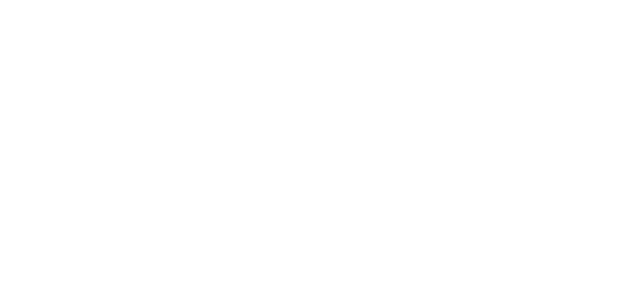
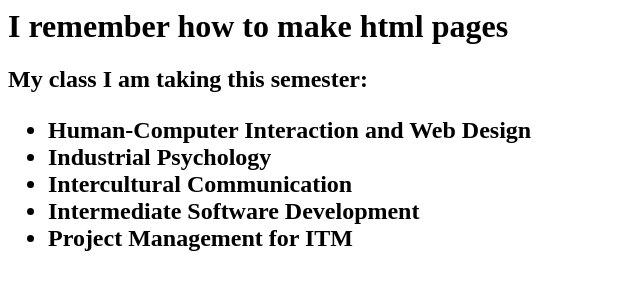
Before and after one commit to bpicus8/lab1, a plain HTML site: page index.html in a window 1280 px wide. Shown: the whole page, without its empty margins (0-640 px from the left). Drawn offline with Linux system fonts and the light colour scheme.

Commit message:
Added basic page with an unordered list

```diff
--- a/index.html
+++ b/index.html
@@ -1,5 +1,16 @@
 <!DOCTYPE shtml>
 <html lang="en">
-<head>
-  <meta charset="UTF-8">
-  <title>Basic HTML Page</title>
+  <head>
+    <meta charset="UTF-8">
+    <title>Basic HTML Page</title>
+  </head>
+  <body>
+    <h1>I remember how to make html pages</h1>
+    <h2>My class I am taking this semester:
+    <ul>
+      <li>Human-Computer Interaction and Web Design</li>
+	  <li>Industrial Psychology</li>
+	  <li>Intercultural Communication</li>
+	  <li>Intermediate Software Development</li>
+	  <li>Project Management for ITM</li>
+	</ul>
```
